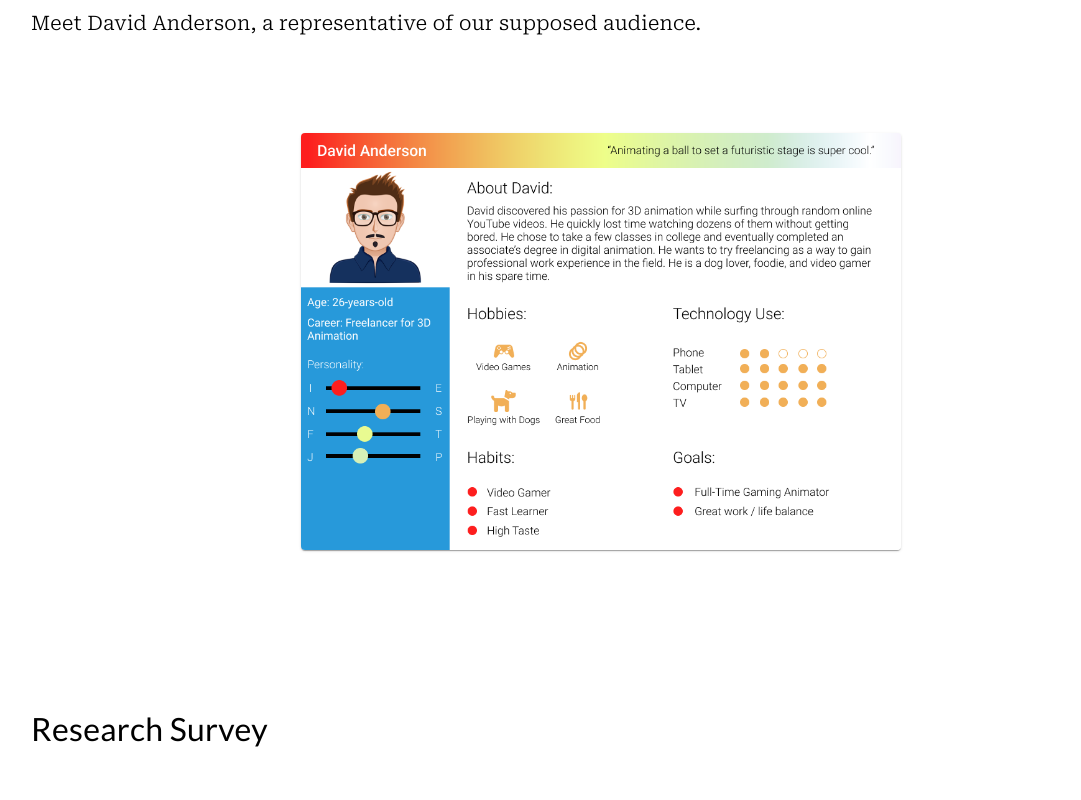
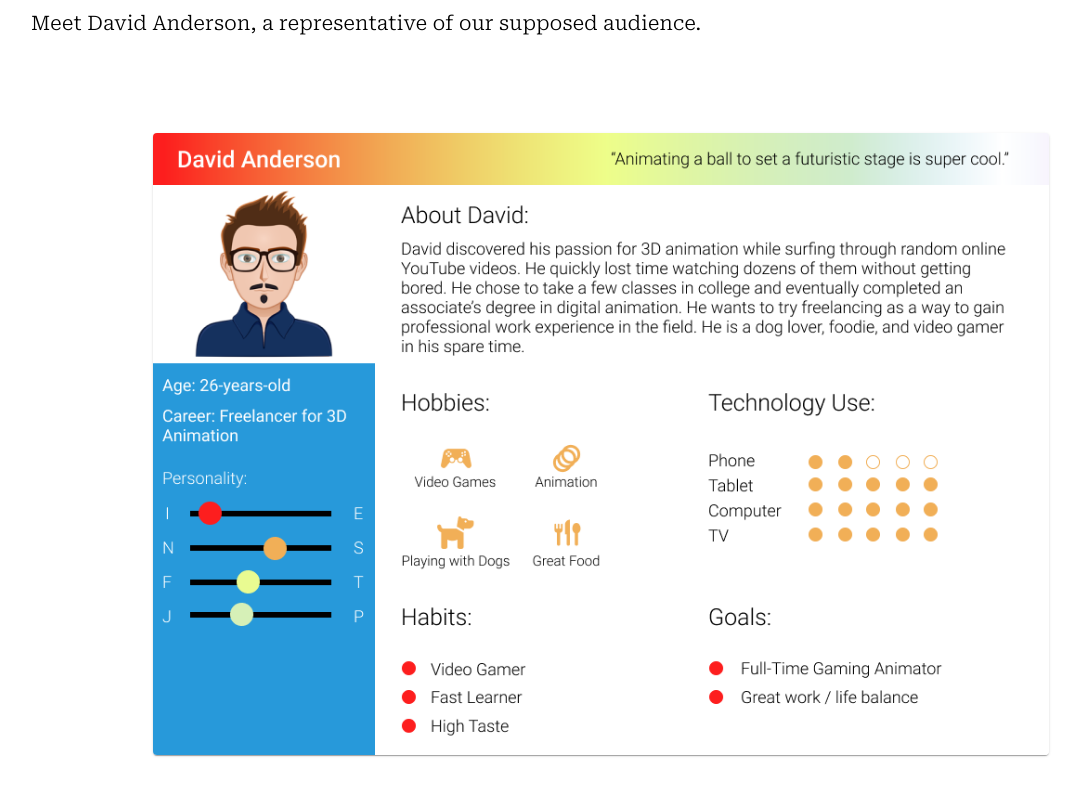
Before and after one commit to aubreyjonescreatives/ux-ui-portfolio, a React (Create React App) app: page /catwalkco in a window 1280 px wide. Shown: the part 1500-2300 px from the top of the page, without its empty margins (39-1120 px from the left). Built offline with nearby package versions, Linux system fonts and the light colour scheme.

Commit message:
update resume

```diff
--- a/src/Pages/CatwalkCo.js
+++ b/src/Pages/CatwalkCo.js
@@ -153,7 +153,7 @@ const imageStyles = {
 
 
 const imageStylesA = {
-width: '600px',
+width: '70%',
 display: 'block',
 margin: '75px auto 75px auto'
 
@@ -217,7 +217,7 @@ fontWeight: '500'
 
 
 const imageStylesB = {
-  width: '600px',
+  width: '70%',
   display: 'block',
   margin: '75px auto 75px auto'
 
```
Also changed, not shown: 1 other file (tests, documents, lock files or other folders).
